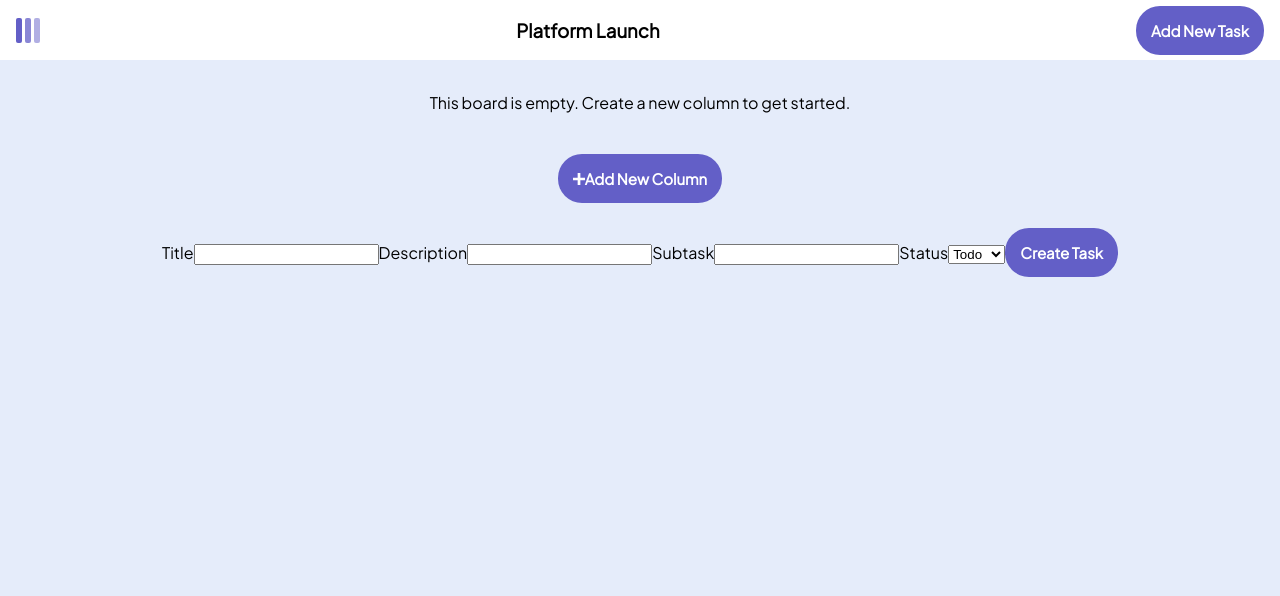
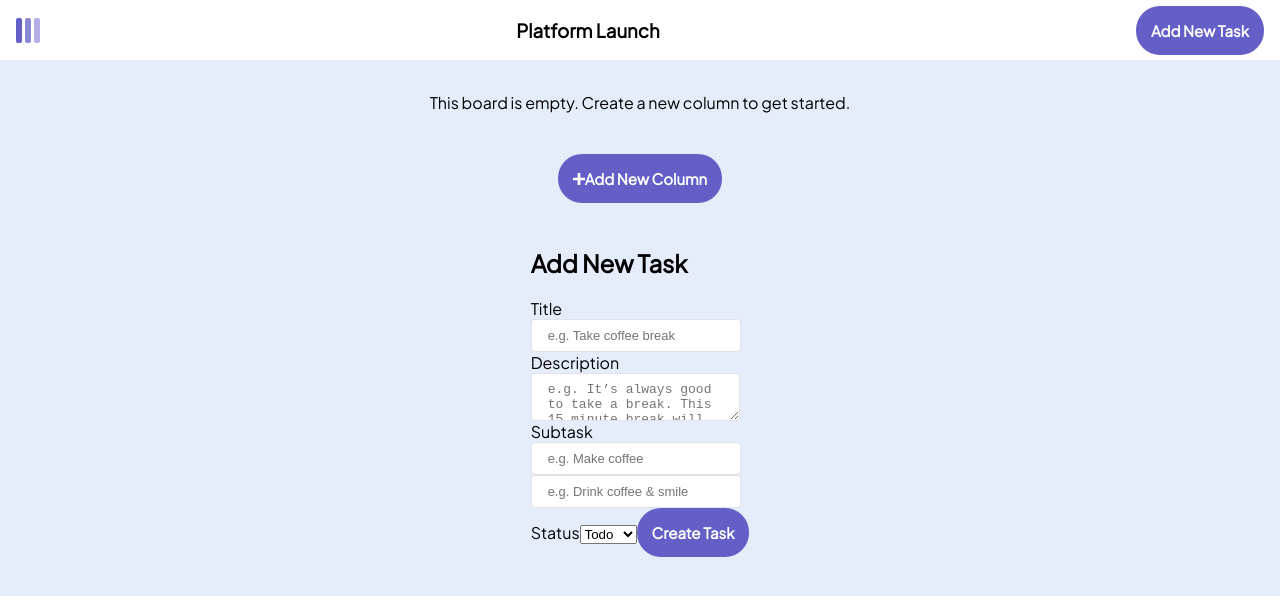
Before and after one commit to Michaljapko/kanban-task-management-web-app, a React (Create React App) app: page / in a window 1280 px wide. Shown: the top 596 px of the page. Built offline with nearby package versions, Linux system fonts and the light colour scheme.

Commit message:
Basic adding task logic. Hide/show ms in LandingPage.

```diff
--- /dev/null
+++ b/src/Types/types.ts
@@ -0,0 +1,7 @@
+export interface tasksData {
+	id: string;
+	title: string;
+	describe: string;
+	subtask: string[];
+	status: 'doing' | 'todo';
+}
--- a/src/components/LandingPage/LandingPage.tsx
+++ b/src/components/LandingPage/LandingPage.tsx
@@ -3,56 +3,29 @@ import React from 'react';
 import Header from '../Header';
 import Sidebar from '../Sidebar';
 import Button from '../Button';
-import { useAppSelector, useAppDispatch } from '../../app/hooks';
-import { addTask, selectCount } from '../../features/tasks/tasksSlice';
+import TaskAdd from '../TaskAdd/TaskAdd';
+import TaskCards from '../TaskCards';
+
+import { selectTasks } from '../../features/tasks/tasksSlice';
+import { useAppSelector } from '../../app/hooks';
 import { StyledWrapper } from './LandingPage.style';
 
-interface tasksData {
-	title: string;
-	describe: string;
-	subtask: string[];
-	status: 'doing' | 'todo';
-}
-
 const LandingPage = () => {
-	const dispatch = useAppDispatch();
-	const count = useAppSelector(selectCount);
-	console.log(count);
-
-	function handleAddTask(event: any) {
-		event.preventDefault();
-		const task: tasksData = {
-			title: event.target.title.value,
-			describe: event.target.description.value,
-			subtask: [event.target.subtask.value],
-			status: event.target.status.value,
-		};
-		dispatch(addTask(task));
-		console.log(count);
-	}
+	const tasks = useAppSelector(selectTasks);
+	console.log();
 	return (
 		<>
 			<Header />
 			<StyledWrapper>
 				{/* <Sidebar /> */}
-
-				<p>This board is empty. Create a new column to get started.</p>
-				<Button icon='plus'>Add New Column</Button>
-
-				<form onSubmit={handleAddTask}>
-					<label htmlFor='title'>Title</label>
-					<input type='text ' id='title'></input>
-					<label htmlFor='description'>Description</label>
-					<input type='text ' id='description'></input>
-					<label htmlFor='subtask'>Subtask</label>
-					<input type='text ' id='subtask'></input>
-					<label htmlFor='status'>Status</label>
-					<select name='status' id='status'>
-						<option value='todo'>Todo</option>
-						<option value='doing'>Doing</option>
-					</select>
-					<Button>Create Task</Button>
-				</form>
+				{tasks.length === 0 && (
+					<>
+						<p>This board is empty. Create a new column to get started.</p>
+						<Button icon='plus'>Add New Column</Button>
+					</>
+				)}
+				{tasks.length > 0 && <TaskCards />}
+				<TaskAdd />
 			</StyledWrapper>
 		</>
 	);
--- /dev/null
+++ b/src/components/TaskAdd/TaskAdd.style.tsx
@@ -0,0 +1,17 @@
+import styled from 'styled-components';
+
+export const StyledInput = styled.input`
+	display: block;
+	border: 1px solid rgba(130, 143, 163, 0.25);
+	border-radius: 4px;
+	font-size: 13px;
+	padding: 8px 16px;
+`;
+
+export const StyledTextArea = styled.textarea`
+	display: block;
+	border: 1px solid rgba(130, 143, 163, 0.25);
+	border-radius: 4px;
+	font-size: 13px;
+	padding: 8px 16px;
+`;
--- /dev/null
+++ b/src/components/TaskAdd/TaskAdd.tsx
@@ -0,0 +1,51 @@
+import Button from '../Button';
+
+import { tasksData } from '../../Types/types';
+import { useAppDispatch } from '../../app/hooks';
+import { addTask } from '../../features/tasks/tasksSlice';
+
+import { StyledInput, StyledTextArea } from './TaskAdd.style';
+
+const TaskAdd = () => {
+	const dispatch = useAppDispatch();
+
+	function handleAddTask(event: any) {
+		event.preventDefault();
+
+		const task: tasksData = {
+			id: Math.random().toString(),
+			title: event.target.title.value,
+			describe: event.target.description.value,
+			subtask: [event.target.subtask.value],
+			status: event.target.status.value,
+		};
+		dispatch(addTask(task));
+	}
+	return (
+		<div>
+			<h2>Add New Task</h2>
+			<form onSubmit={handleAddTask}>
+				<label htmlFor='title'>Title</label>
+				<StyledInput id='title' type='text' placeholder='e.g. Take coffee break'></StyledInput>
+				<label htmlFor='description'>Description</label>
+				<StyledTextArea
+					id='description'
+					placeholder='e.g. It’s always good to take a break. This
+15 minute break will  recharge the batteries
+a little.'
+				></StyledTextArea>
+				<label htmlFor='subtask'>Subtask</label>
+				<StyledInput id='subtask' type='text' placeholder='e.g. Make coffee'></StyledInput>
+				<StyledInput id='subtask' type='text' placeholder='e.g. Drink coffee & smile'></StyledInput>
+				<label htmlFor='status'>Status</label>
+				<select name='status' id='status'>
+					<option value='todo'>Todo</option>
+					<option value='doing'>Doing</option>
+				</select>
+				<Button>Create Task</Button>
+			</form>
+		</div>
+	);
+};
+
+export default TaskAdd;
--- /dev/null
+++ b/src/components/TaskAdd/index.js
@@ -0,0 +1 @@
+export { default } from './TaskAdd';
--- /dev/null
+++ b/src/components/TaskCards/TaskCards.style.tsx
@@ -0,0 +1,9 @@
+import styled from 'styled-components';
+
+export const StyledCard = styled.div`
+	width: 280px;
+	padding: 23px 16px;
+	background: #ffffff;
+	box-shadow: 0px 4px 6px rgba(54, 78, 126, 0.101545);
+	border-radius: 8px;
+`;
--- /dev/null
+++ b/src/components/TaskCards/TaskCards.tsx
@@ -0,0 +1,23 @@
+import { useAppSelector } from '../../app/hooks';
+import { selectTasks } from '../../features/tasks/tasksSlice';
+
+import { StyledCard } from './TaskCards.style';
+
+const TaskCards = () => {
+	const tasks = useAppSelector(selectTasks);
+
+	return (
+		<>
+			{tasks.map((task) => {
+				return (
+					<StyledCard key={task.id}>
+						<p>{task.title}</p>
+						<p>0 of {task.subtask.length} subtasks</p>
+					</StyledCard>
+				);
+			})}
+		</>
+	);
+};
+
+export default TaskCards;
--- /dev/null
+++ b/src/components/TaskCards/index.js
@@ -0,0 +1 @@
+export { default } from './TaskCards';
--- a/src/features/tasks/tasksSlice.tsx
+++ b/src/features/tasks/tasksSlice.tsx
@@ -1,33 +1,21 @@
 import { createSlice, PayloadAction } from '@reduxjs/toolkit';
 import { RootState } from '../../app/store';
-export interface tasksData {
-	title: string;
-	describe: string;
-	subtask: string[];
-	status: 'doing' | 'todo';
-}
+import { tasksData } from '../../Types/types';
 
-const initialState: tasksData[] = [
-	{
-		title: 'Zrobić cos',
-		describe: 'Bla bla bla',
-		subtask: ['1', '2', '3'],
-		status: 'doing',
-	},
-];
+const initialState: tasksData[] = [];
 
 export const tasksSlice = createSlice({
 	name: 'tasks',
 	initialState,
 	reducers: {
 		addTask: (state, action: PayloadAction<tasksData>) => {
-			return state = [...state, action.payload];
+			return (state = [...state, action.payload]);
 		},
 	},
 });
 
 export const { addTask } = tasksSlice.actions;
 
-export const selectCount = (state: RootState) => state.tasks;
+export const selectTasks = (state: RootState) => state.tasks;
 
 export default tasksSlice.reducer;
```
